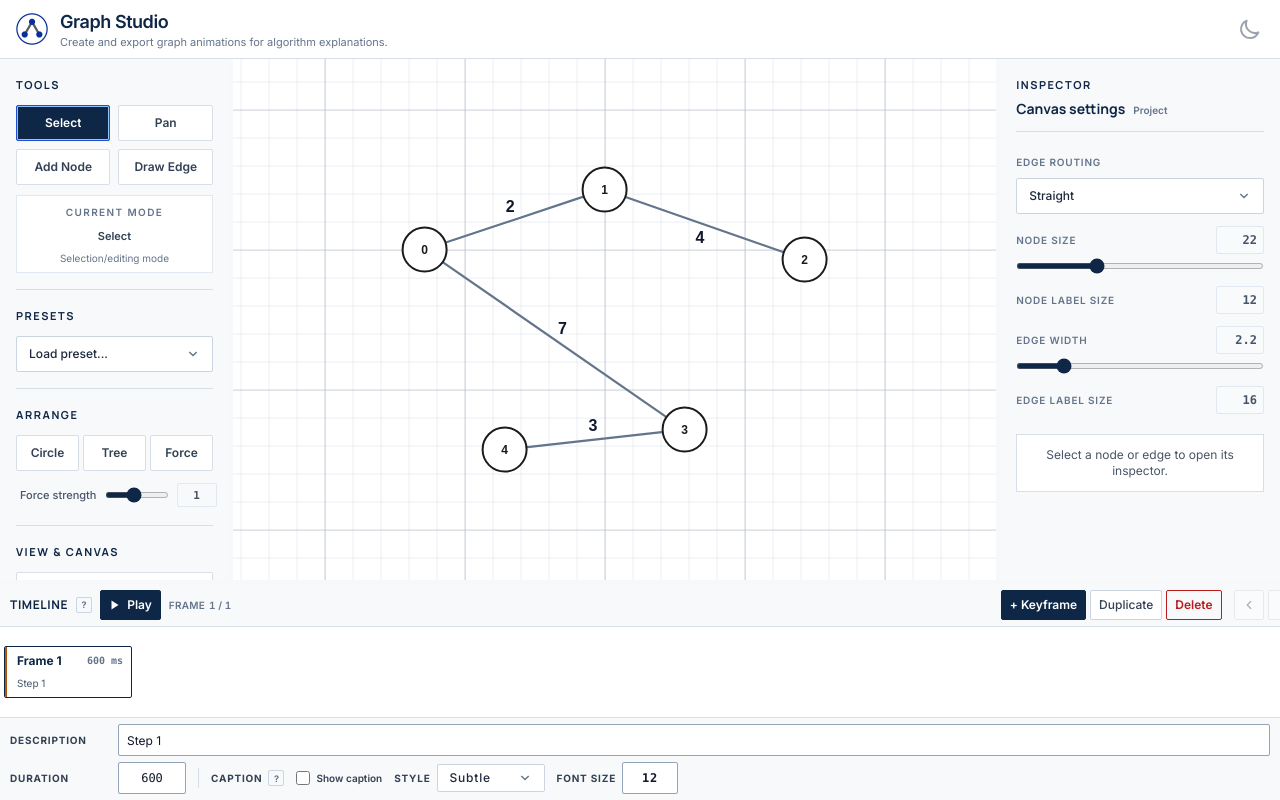
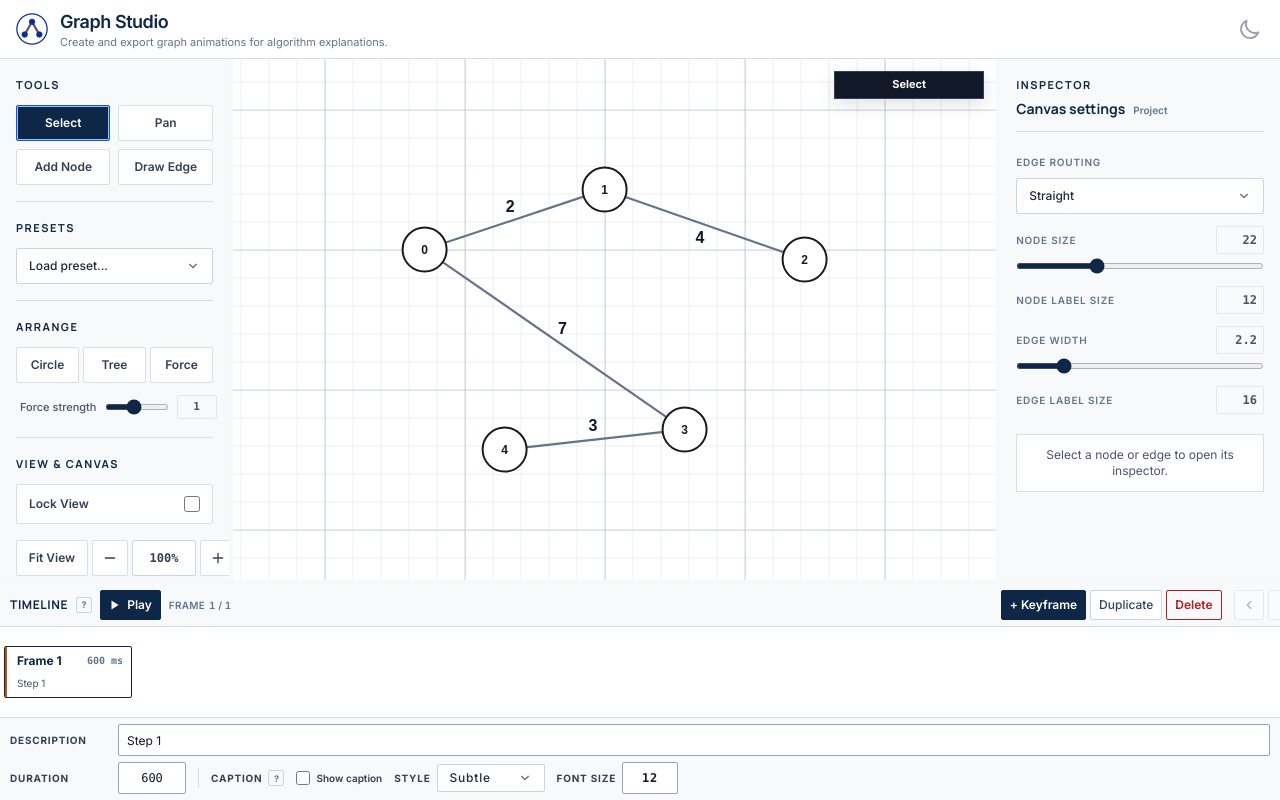
Before and after one commit to cpinitiative/graph-viz, a React (Vite) app: page / in a window 1280 px wide. Built offline with nearby package versions, Linux system fonts and the light colour scheme.

Commit message:
Move Graph Studio mode indicator into canvas

```diff
--- a/src/components/visualizers/Graphs/graphStudio/GraphStudioLayout.jsx
+++ b/src/components/visualizers/Graphs/graphStudio/GraphStudioLayout.jsx
@@ -29,6 +29,12 @@ const SIDE_PANEL_CLASS =
 const STATUS_ERROR_PATTERN = /\b(error|failed|failure|invalid|unsupported)\b/i;
 const STATUS_SUCCESS_PATTERN =
   /\b(parsed|imported|exported|generated|copied|loaded|added|deleted|applied|complete|success)\b/i;
+const MODE_LABELS = {
+  select: 'Select',
+  pan: 'Pan',
+  add: 'Add Node',
+  draw: 'Draw Edge',
+};
 
 const getStatusClassName = status => {
   const tone = STATUS_ERROR_PATTERN.test(status)
@@ -45,8 +51,12 @@ const getStatusClassName = status => {
   return `pointer-events-none absolute bottom-3 left-3 right-3 z-20 select-none rounded-sm border px-2 py-1 text-[11px] leading-snug shadow-sm break-words ${toneClass}`;
 };
 
+const canvasHudStackClass =
+  'pointer-events-none absolute right-3 top-3 z-30 flex w-80 max-w-[90%] flex-col items-end gap-2';
+const canvasModeIndicatorClass =
+  'pointer-events-none w-[150px] max-w-[180px] border border-[#334155] bg-[#111827] px-2.5 py-1.5 text-center text-[#F8FAFC] shadow-[0_6px_18px_#0F172A1F] dark:border-[#475569] dark:bg-[#0F172A] dark:text-[#F8FAFC]';
 const recoveryShellClass =
-  'absolute right-3 top-3 z-30 w-80 max-w-[90%] border border-[#CBD5E1] bg-[#FFFFFF] text-[#0F172A] shadow-[0_6px_18px_#0F172A14] dark:border-[#475569] dark:bg-[#111827] dark:text-[#F8FAFC]';
+  'pointer-events-auto w-80 max-w-full border border-[#CBD5E1] bg-[#FFFFFF] text-[#0F172A] shadow-[0_6px_18px_#0F172A14] dark:border-[#475569] dark:bg-[#111827] dark:text-[#F8FAFC]';
 const recoveryToggleClass =
   'flex min-h-8 w-full items-center justify-between gap-3 px-3 py-2 text-left text-xs font-semibold text-[#334155] transition-colors hover:bg-[#F8F9FA] focus:outline-none focus-visible:ring-1 focus-visible:ring-inset focus-visible:ring-[#0F2747] dark:text-[#E2E8F0] dark:hover:bg-[#1E293B] dark:focus-visible:ring-[#60A5FA]';
 const recoveryActionClass =
@@ -56,6 +66,20 @@ const getRecoverySignature = entries =>
   (entries ?? [])
     .map(entry => `${entry.type}:${entry.id}:${entry.note ?? ''}`)
     .join('|');
+
+const CanvasModeIndicator = ({ mode }) => {
+  const modeLabel = MODE_LABELS[mode] ?? MODE_LABELS.select;
+
+  return (
+    <div
+      className={canvasModeIndicatorClass}
+      data-testid="canvas-mode-indicator"
+      aria-label={`Current canvas mode: ${modeLabel}`}
+    >
+      <div className="text-[11px] font-bold leading-tight">{modeLabel}</div>
+    </div>
+  );
+};
 
 const PresenceRecoveryAffordance = ({ recovery }) => {
   const entries = Array.isArray(recovery?.entries) ? recovery.entries : [];
@@ -220,7 +244,10 @@ const MobileOverlay = ({ side, closeLabel, onClose, children }) => {
 const CanvasStage = ({ canvas, status, presenceRecovery }) => (
   <motion.div className="relative h-full" layoutId="graphstudio-main-canvas">
     <GraphCanvas {...canvas} />
-    <PresenceRecoveryAffordance recovery={presenceRecovery} />
+    <div className={canvasHudStackClass} data-testid="canvas-hud-stack">
+      <CanvasModeIndicator mode={canvas.mode} />
+      <PresenceRecoveryAffordance recovery={presenceRecovery} />
+    </div>
     {status && (
       <div
         className={getStatusClassName(status)}
--- a/src/components/visualizers/Graphs/graphStudio/LeftSidebar.jsx
+++ b/src/components/visualizers/Graphs/graphStudio/LeftSidebar.jsx
@@ -8,26 +8,6 @@ const TOOL_OPTIONS = [
   { id: 'add', label: 'Add Node' },
   { id: 'draw', label: 'Draw Edge' },
 ];
-const MODE_COPY = {
-  select: {
-    label: 'Select',
-    help: 'Selection/editing mode',
-  },
-  pan: {
-    label: 'Pan',
-    help: 'Drag to move view',
-  },
-  add: {
-    label: 'Add Node',
-    getHelp: frameNumber =>
-      `Click canvas to add a node from Frame ${frameNumber} onward.`,
-  },
-  draw: {
-    label: 'Draw Edge',
-    getHelp: frameNumber =>
-      `Connect nodes to add an edge from Frame ${frameNumber} onward.`,
-  },
-};
 const LAYOUT_OPTIONS = [
   ['circle', 'Circle'],
   ['tree', 'Tree'],
@@ -396,7 +376,6 @@ const LeftSidebar = ({
   lockCanvas,
   setLockCanvas,
   onDrawEdge,
-  drawFrom,
   onAutoLayout,
   forceStrength = 1,
   onForceStrengthChange,
@@ -406,27 +385,12 @@ const LeftSidebar = ({
   isLegendEditorOpen = false,
   onOpenScript,
   onApplyPreset,
-  currentFrame = 0,
   onCenterView,
   zoomPercent,
   onZoomIn,
   onZoomOut,
   onZoomCommit,
 }) => {
-  const frameNumber = currentFrame + 1;
-  const drawEdgeHelpText = MODE_COPY.draw.getHelp(frameNumber);
-  const drawHelpText =
-    drawFrom !== null && drawFrom !== undefined
-      ? `Source node ${drawFrom} selected. ${drawEdgeHelpText}`
-      : drawEdgeHelpText;
-  const modeCopy = MODE_COPY[mode] ?? MODE_COPY.select;
-  const activeModeLabel = modeCopy.label;
-  const activeModeHelp =
-    mode === 'draw'
-      ? drawHelpText
-      : modeCopy.getHelp
-        ? modeCopy.getHelp(frameNumber)
-        : modeCopy.help;
   const fitViewTitle = lockCanvas
     ? 'Unlock view to change the viewport'
     : 'Fit View';
@@ -467,22 +431,6 @@ const LeftSidebar = ({
               <span className="truncate">{tool.label}</span>
             </button>
           ))}
-        </div>
-        <div
-          className="border border-[#E2E8F0] bg-[#FFFFFF] px-2.5 py-1.5 text-center text-[#475569] dark:border-[#334155] dark:bg-[#111827] dark:text-[#CBD5E1]"
-          data-testid="current-mode-indicator"
-        >
-          <div className="space-y-1">
-            <div className="text-[10px] font-semibold uppercase tracking-[0.14em] text-[#64748B] dark:text-[#94A3B8]">
-              Current mode
-            </div>
-            <div className="text-[11px] font-semibold text-[#334155] dark:text-[#E2E8F0]">
-              {activeModeLabel}
-            </div>
-          </div>
-          <p className="mt-1 text-[10px] leading-relaxed text-[#64748B] dark:text-[#94A3B8]">
-            {activeModeHelp}
-          </p>
         </div>
       </SidebarSection>
 
```
Also changed, not shown: 1 other file (tests, documents, lock files or other folders).
